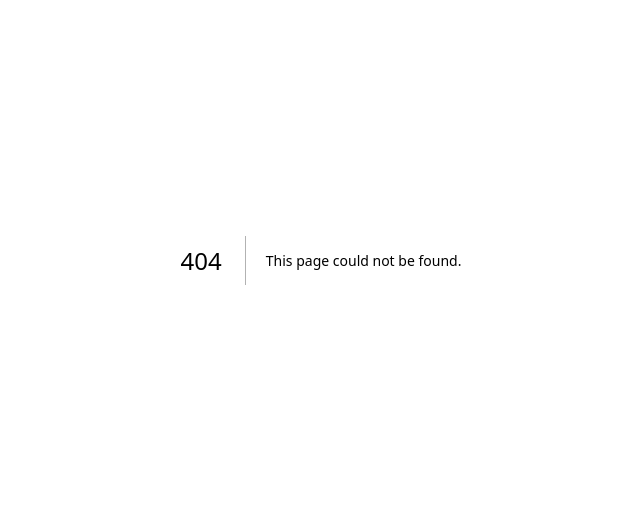
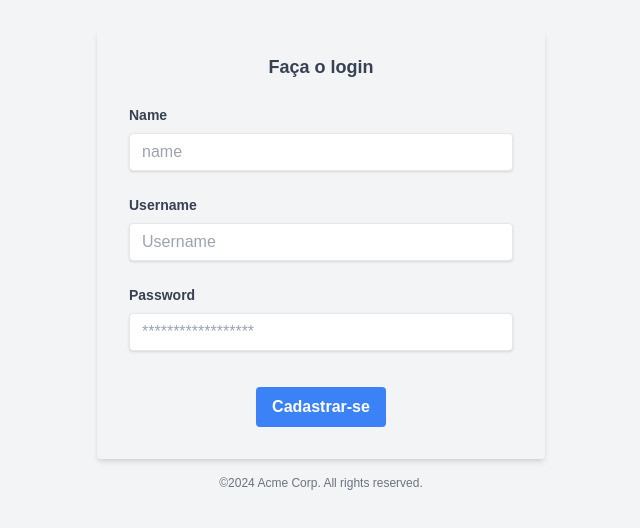
Before and after one commit to vagnero/TalkConnect, a Next.js app: page /auth/register in a window 1280 px wide. Before the commit this address had no page. Shown: the part 140-668 px from the top of the page, without its empty margins (319-959 px from the left). Built offline with nearby package versions, Linux system fonts and the light colour scheme; no server answers.

Commit message:
Componentes de login e registro

```diff
--- /dev/null
+++ b/components/AuthForm.tsx
@@ -0,0 +1,71 @@
+import React, { useState } from 'react';
+import { BasicButton } from './Button';
+import Link from "next/link";
+
+type AuthFormProps = {
+  onSubmit: (username: string, password: string) => void;
+};
+
+const AuthForm: React.FC<AuthFormProps> = ({onSubmit }) => {
+  const [username, setUsername] = useState('');
+  const [password, setPassword] = useState('');
+
+  const handleSubmit = (e: React.FormEvent) => {
+    e.preventDefault();
+    onSubmit(username, password);
+  };
+
+  return (
+    <div className="flex items-center justify-center h-screen bg-gray-100">
+      <div className="w-full max-w-md">
+        <form onSubmit={handleSubmit} className="text-gray-700 shadow-md rounded px-8 pt-6 pb-8 mb-4 space-y-6">
+          <h1 className="text-lg text-center font-bold mb-4">Faça o login</h1>
+          <div className="mb-4">
+            <label className="block text-gray-700 text-sm font-bold mb-2" htmlFor="username">
+              Username
+            </label>
+            <input
+              className="shadow appearance-none border rounded w-full py-2 px-3 text-gray-700 leading-tight focus:outline-none focus:shadow-outline"
+              id="username"
+              type="text"
+              placeholder="Username"
+              value={username}
+              onChange={(e) => setUsername(e.target.value)}
+            />
+          </div>
+          <div className="mb-6">
+            <label className="block text-gray-700 text-sm font-bold mb-2" htmlFor="password">
+              Password
+            </label>
+            <input
+              className="shadow appearance-none border rounded w-full py-2 px-3 text-gray-700 mb-3 leading-tight focus:outline-none focus:shadow-outline"
+              id="password"
+              type="password"
+              placeholder="******************"
+              value={password}
+              onChange={(e) => setPassword(e.target.value)}
+            />
+          </div>
+          <div className="flex justify-center items-center">
+            <BasicButton label="Login"/>
+          </div>
+
+        </form>
+ {/* Texto clicável para redirecionar para a página de cadastro */}
+
+ <p className="text-center text-gray-700 text-sm mt-6">
+  Não tem uma conta?{' '}
+  <span className="bg-transparent hover:bg-blue-300 text-black font-semibold py-1 px-4 rounded focus:outline-none focus:shadow-outline transition-colors duration-200 ease-in-out">
+  <Link href="/auth/register">Cadastre-se aqui</Link>
+  </span>
+</p>
+
+        <p className="text-center text-gray-500 text-xs">
+          &copy;2024 Acme Corp. All rights reserved.
+        </p>
+      </div>
+    </div>
+  );
+};
+
+export default AuthForm;
--- /dev/null
+++ b/components/RegisterForm.tsx
@@ -0,0 +1,78 @@
+import React, { useState } from 'react';
+import { BasicButton } from './Button';
+import Link from "next/link";
+
+type AuthFormProps = {
+  onSubmit: (name: string, username: string, password: string, role: string) => void;
+};
+
+const RegisterForm: React.FC<AuthFormProps> = ({onSubmit }) => {
+  const [name, setName] = useState('');
+  const [username, setUsername] = useState('');
+  const [password, setPassword] = useState('');
+    const role = "ADMIN";
+  const handleSubmit = (e: React.FormEvent) => {
+    e.preventDefault();
+    onSubmit(name, username, password, role);
+  };
+
+  return (
+    <div className="flex items-center justify-center h-screen bg-gray-100">
+      <div className="w-full max-w-md">
+        <form onSubmit={handleSubmit} className="text-gray-700 shadow-md rounded px-8 pt-6 pb-8 mb-4 space-y-6">
+          <h1 className="text-lg text-center font-bold mb-4">Faça o login</h1>
+          <div className="mb-4">
+            <label className="block text-gray-700 text-sm font-bold mb-2" htmlFor="name">
+              Name
+            </label>
+            <input
+              className="shadow appearance-none border rounded w-full py-2 px-3 text-gray-700 leading-tight focus:outline-none focus:shadow-outline"
+              id="name"
+              type="text"
+              placeholder="name"
+              value={name}
+              onChange={(e) => setName(e.target.value)}
+            />
+          </div>
+
+          <div className="mb-4">
+            <label className="block text-gray-700 text-sm font-bold mb-2" htmlFor="username">
+              Username
+            </label>
+            <input
+              className="shadow appearance-none border rounded w-full py-2 px-3 text-gray-700 leading-tight focus:outline-none focus:shadow-outline"
+              id="username"
+              type="text"
+              placeholder="Username"
+              value={username}
+              onChange={(e) => setUsername(e.target.value)}
+            />
+          </div>
+          <div className="mb-6">
+            <label className="block text-gray-700 text-sm font-bold mb-2" htmlFor="password">
+              Password
+            </label>
+            <input
+              className="shadow appearance-none border rounded w-full py-2 px-3 text-gray-700 mb-3 leading-tight focus:outline-none focus:shadow-outline"
+              id="password"
+              type="password"
+              placeholder="******************"
+              value={password}
+              onChange={(e) => setPassword(e.target.value)}
+            />
+          </div>
+          <div className="flex justify-center items-center">
+            <BasicButton label="Cadastrar-se"/>
+          </div>
+
+        </form>
+
+        <p className="text-center text-gray-500 text-xs">
+          &copy;2024 Acme Corp. All rights reserved.
+        </p>
+      </div>
+    </div>
+  );
+};
+
+export default RegisterForm;
--- /dev/null
+++ b/src/app/auth/login/page.tsx
@@ -0,0 +1,55 @@
+"use client"; // Adicione esta linha
+
+import AuthForm from '../../../../components/AuthForm';
+import { useRouter } from 'next/navigation';
+import { BasicButton } from '../../../../components/Button';
+const apiUrl = process.env.NEXT_PUBLIC_API_KEY;
+
+import axios from 'axios';
+const LoginPage = () => {
+  const router = useRouter();
+
+  const handleLogin = async (username: string, password: string) => {
+
+    try {
+      const response = await axios.post(`${apiUrl}/auth/authenticate`, {
+        username,
+        password,
+      }, {
+        headers: {
+          'Content-Type': 'application/json',
+        },
+        withCredentials: true, // Permite que cookies sejam enviados e recebidos
+
+      });
+
+      // Verifica se a resposta é bem-sucedida
+      if (response.status === 200) {
+          try {
+            const response = await axios.get(`${apiUrl}/user/getid`, {
+              withCredentials: true,
+            });
+            console.log("TESTEEEEEEEEEEEEEEEEEEEEEEEEEEEEEEEEE: " +response.data)
+            localStorage.setItem('userId', response.data);
+          } catch (error) {
+            console.error('Erro ao buscar mensagens:', error);
+          }
+
+            router.push('/chat'); // Redireciona após login bem-sucedido
+      } else {
+        console.error('Login falhou');
+      }
+    } catch (error) {
+      console.error('Erro ao fazer login:', error);
+    }
+  };
+
+  return (
+
+        <div>
+          <AuthForm onSubmit={handleLogin} />
+        </div>
+  );
+};
+
+export default LoginPage;
--- /dev/null
+++ b/src/app/auth/register/page.tsx
@@ -0,0 +1,44 @@
+"use client"; // Adicione esta linha
+
+import RegisterForm from '../../../../components/RegisterForm';
+import { useRouter } from 'next/navigation';
+import { BasicButton } from '../../../../components/Button';
+import axios from 'axios';
+const apiUrl = process.env.NEXT_PUBLIC_API_KEY;
+
+const RegisterPage = () => {
+  const router = useRouter();
+
+  const handleRegister = async (name: string, username: string, password: string, role: string) => {
+
+    try {
+      const response = await axios.post(`${apiUrl}/auth/register`, {
+        name,
+        username,
+        password,
+        role,
+      }, {
+        headers: {
+          'Content-Type': 'application/json',
+        },
+      });
+
+      // Verifica se a resposta é bem-sucedida
+      if (response.status === 201) {
+        router.push('/auth/login'); // Redireciona após cadastro bem-sucedido
+      } else {
+        console.error('Cadastro falhou');
+      }
+    } catch (error) {
+      console.error('Erro ao fazer cadastro:', error);
+    }
+  };
+  return (
+
+        <div>
+          <RegisterForm onSubmit={handleRegister} />
+        </div>
+  );
+};
+
+export default RegisterPage;
--- a/src/app/globals.css
+++ b/src/app/globals.css
@@ -3,8 +3,8 @@
 @tailwind utilities;
 
 :root {
-  --background: #ffffff;
-  --foreground: #171717;
+  --background: #f8fafc; /* cor de fundo */
+  --foreground: #1a202c; /* cor de primeiro plano */
 }
 
 @media (prefers-color-scheme: dark) {
```
